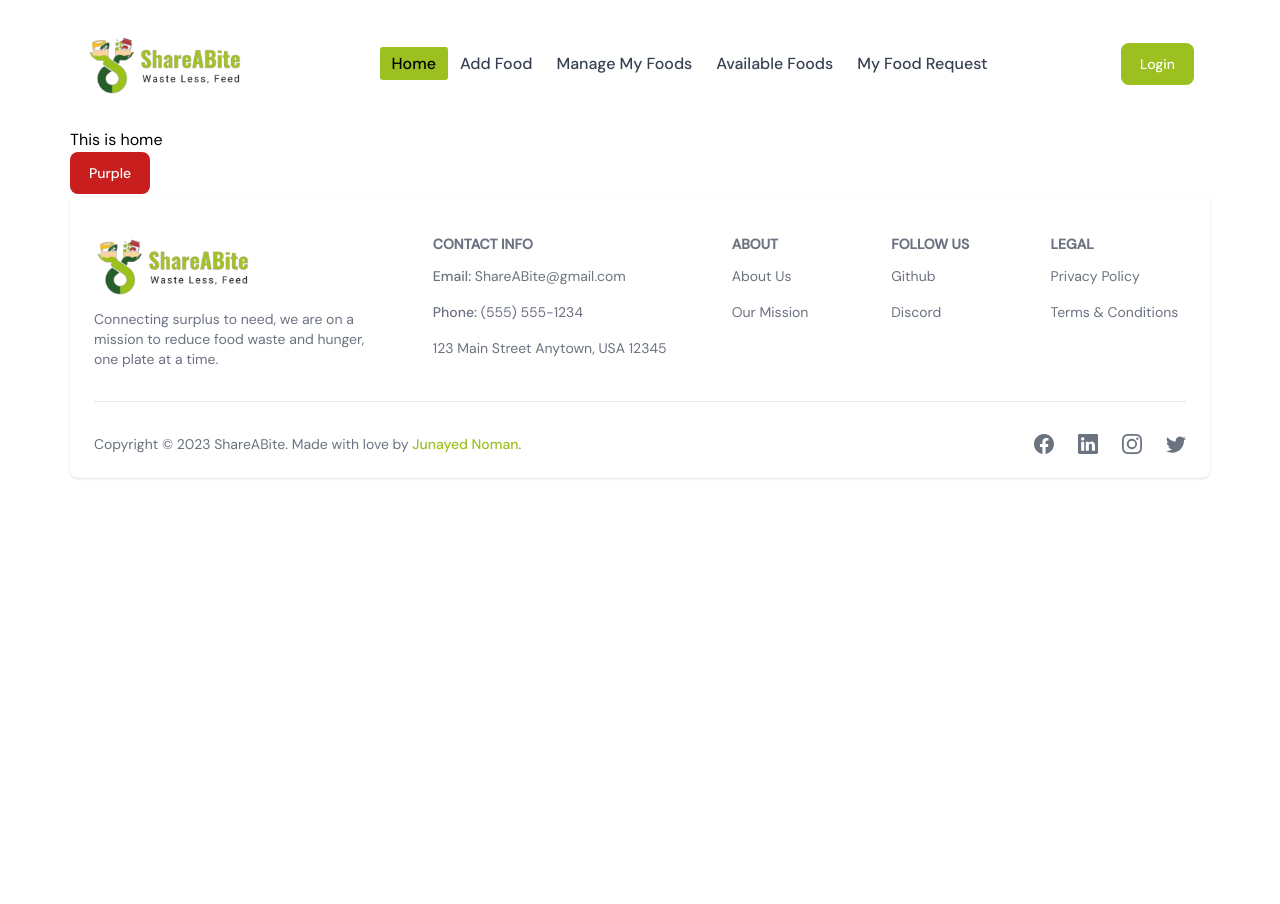
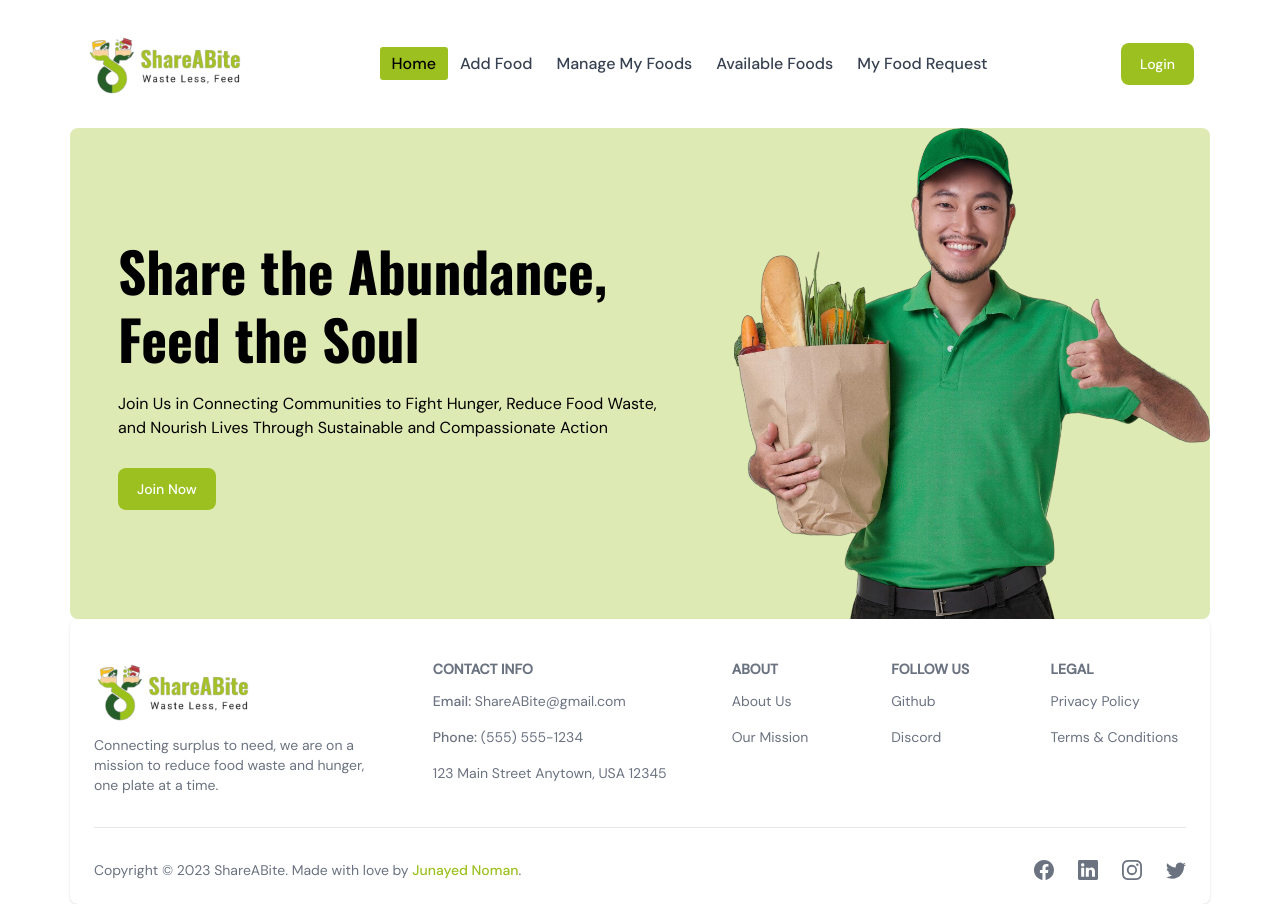
Before and after one commit to junayednoman/shareABite-client-side, a React (Vite) app: page / in a window 1280 px wide. Before the commit the page ends 800 px from the top, so only its background shows below. Built offline with nearby package versions, Linux system fonts and the light colour scheme; no server answers.

Commit message:
banner design done

```diff
--- a/src/pages/home/Home.jsx
+++ b/src/pages/home/Home.jsx
@@ -1,5 +1,5 @@
-import { Button } from "flowbite-react";
 import { Helmet } from "react-helmet-async";
+import Banner from "./sections/banner/Banner";
 
 const Home = () => {
     return (
@@ -7,8 +7,8 @@ const Home = () => {
             <Helmet>
                 <title>Home | ShareABite - Waste Less, Feed</title>
             </Helmet>
-            <h2>This is home</h2>
-            <Button color="failure">Purple</Button>
+
+            <Banner></Banner>
 
         </div>
     );
--- /dev/null
+++ b/src/pages/home/sections/banner/Banner.jsx
@@ -0,0 +1,21 @@
+import { Button } from "flowbite-react";
+import bannerImg from '../../../../assets/banner img.png'
+
+const Banner = () => {
+    return (
+        <div className="wrapper rounded-lg bg-[#9dc02055]">
+            <div className="flex lg:flex-row flex-col justify-center items-center gap-3">
+                <div className="md:py-10 p-4 md:px-8 lg:p-12">
+                    <h1 className="font-bold text-[32px] md:text-[55px] leading-10 md:leading-[68px] font-fontOswald">Share the Abundance, Feed the Soul</h1>
+                    <p className="md:mt-5 mt-3 mb-5 md:mb-7 ">Join Us in Connecting Communities to Fight Hunger, Reduce Food Waste, and Nourish Lives Through Sustainable and Compassionate Action</p>
+                    <Button className="bg-[#9CC020]">Join Now</Button>
+                </div>
+                <div>
+                    <img className="w-full" src={bannerImg} alt="" />
+                </div>
+            </div>
+        </div>
+    );
+};
+
+export default Banner;
--- a/tailwind.config.js
+++ b/tailwind.config.js
@@ -6,7 +6,11 @@ export default {
     'node_modules/flowbite-react/**/*.{js,jsx,ts,tsx}'
   ],
   theme: {
-    extend: {},
+    extend: {
+      fontFamily: {
+        fontOswald: "'Oswald', sans-serif"
+      }
+    },
   },
   plugins: [
     require('flowbite/plugin')
```
Also changed, not shown: src/assets/banner img.png (added).
